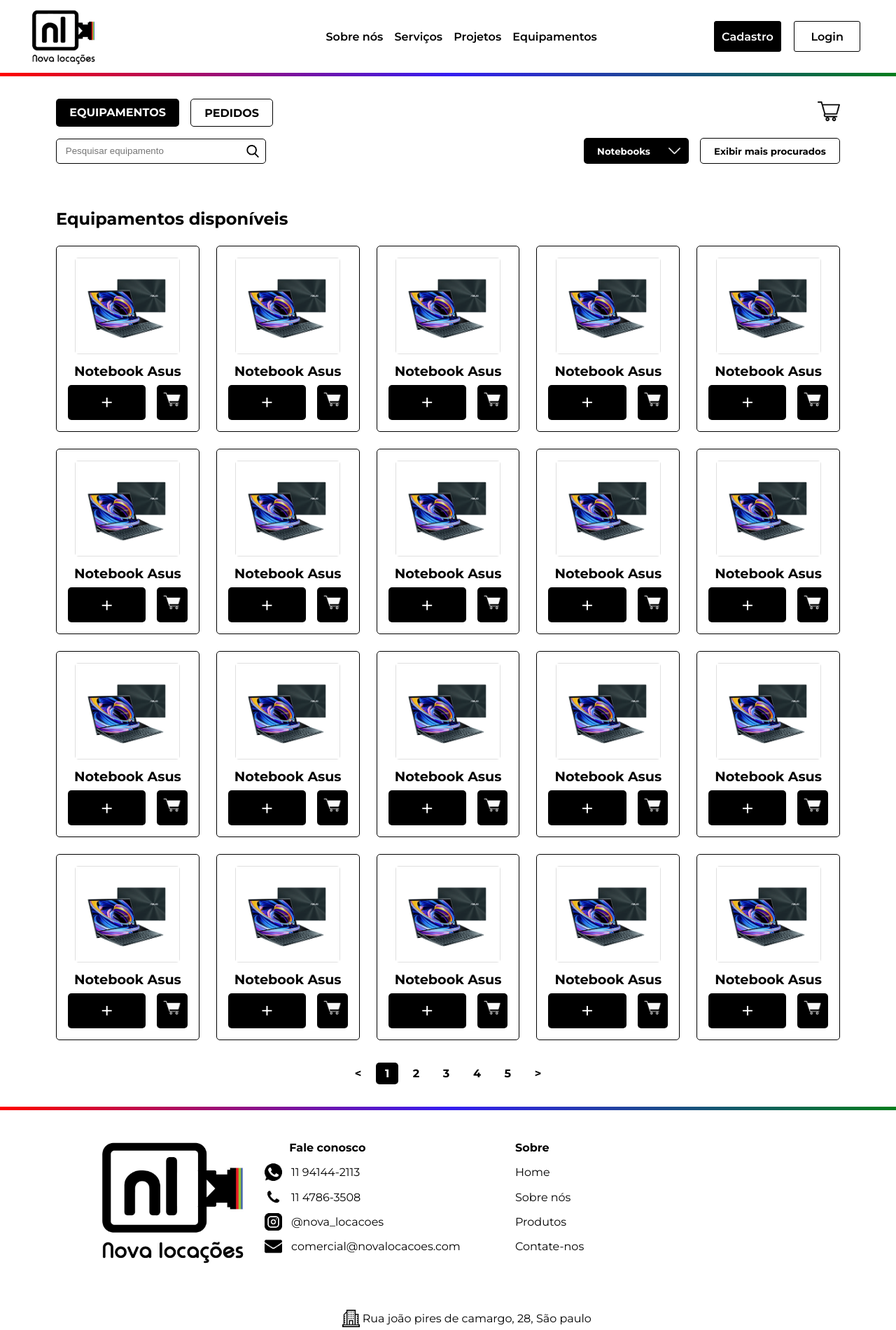
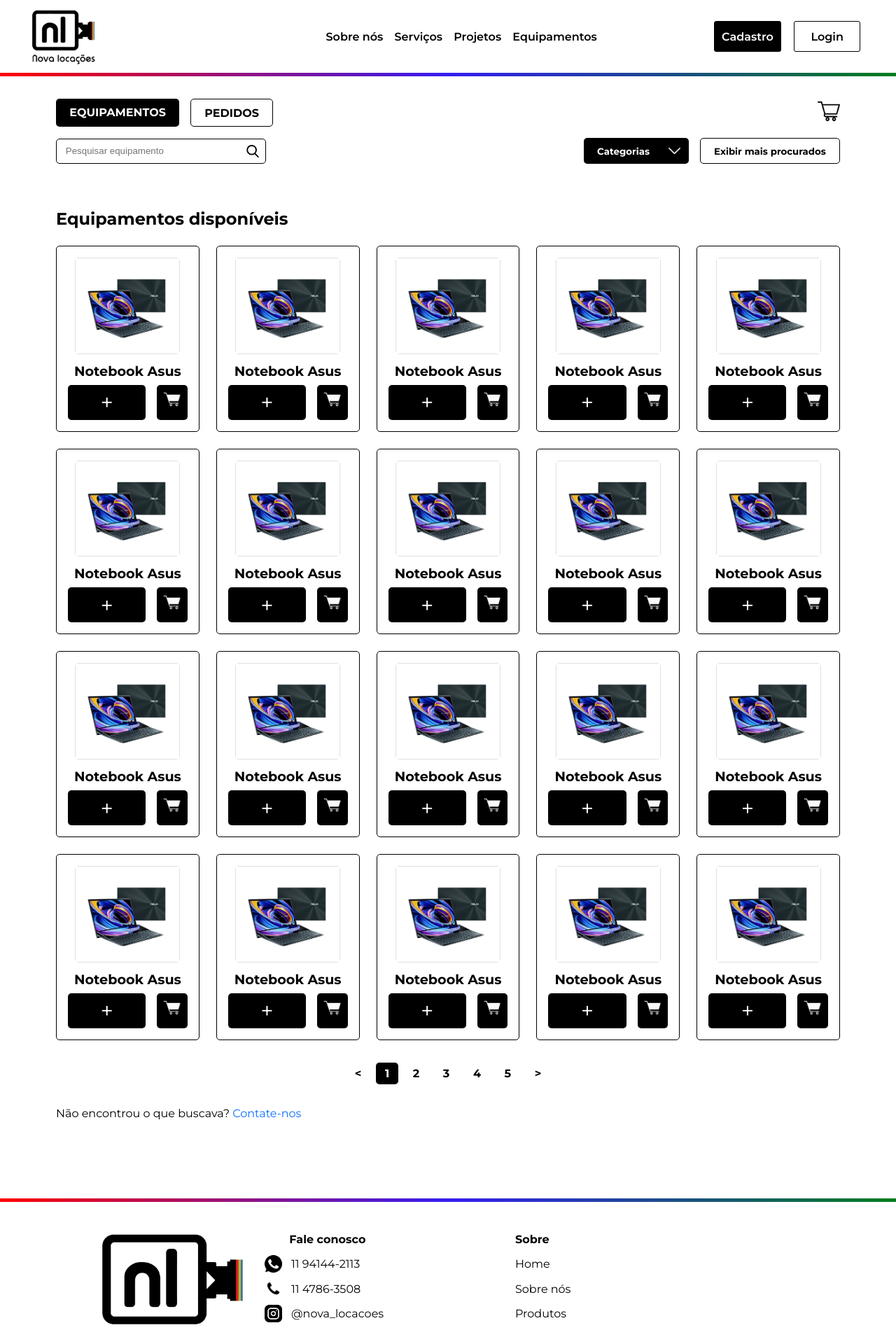
Before and after one commit to Org-InfinitySolutions/Frontend, a React (Vite) app: page /equipamentos in a window 1280 px wide. Shown: the top 1900 px of the page at 70% size. Built offline with nearby package versions, Linux system fonts and the light colour scheme; no server answers.

Commit message:
Ajustes na Responsividade e conteúdo das telas

```diff
--- a/src/Pages/Equipamentos.css
+++ b/src/Pages/Equipamentos.css
@@ -275,19 +275,14 @@
   transition: background-color var(--transição);
 }
 
-.modal {
-  position: fixed;
-  top: 50%;
-  left: 50%;
-  transform: translate(-50%, -50%);
-  max-width: 80%;
-  max-height: 40%;
-  background-color: rgb(255, 255, 255);
-  /* display: flex; */
-  justify-content: center;
-  align-items: center;
-  z-index: 9999;
-  overflow: hidden;
+.contato {
+  padding-top: 2rem;
+  padding-bottom: 5rem;
+}
+
+.contato a {
+  text-decoration: none;
+  color: #0D6EFD;
 }
 
 @media (max-width: 576px) {
--- a/src/Pages/Equipamentos.jsx
+++ b/src/Pages/Equipamentos.jsx
@@ -46,9 +46,10 @@
             </div>
 
             <div className="container-filtros">
-              <select className="select-filtro">
-                <option>Notebooks</option>
-                <option>Projetores</option>
+              <select className="select-filtro" defaultValue="">
+                <option value="" disabled hidden>Categorias</option>
+                <option>Projeção</option>
+                <option>Informática</option>
               </select>
 
               <button className="botao-secundario">Exibir mais procurados</button>
@@ -85,7 +86,10 @@
           <span>{'>'}</span>
         </div>
 
-        {/* Modal de Equipamento */}
+        <div className="contato">
+          Não encontrou o que buscava? <a href="#">Contate-nos</a>
+        </div>
+
         {produtoSelecionado && (
           <Modal produto={produtoSelecionado} onClose={fecharModal} />
         )}
--- a/src/Pages/Pedidos.jsx
+++ b/src/Pages/Pedidos.jsx
@@ -28,7 +28,8 @@
 						</div>
 
 						<div className="container-filtros">
-                            <select className="select-filtro">
+							<select className="select-filtro" defaultValue="">
+								<option value="" disabled hidden>Situação</option>
 								<option>Em Análise</option>
 								<option>Aprovado</option>
 								<option>Em Evento</option>
--- a/src/Pages/Produto.css
+++ b/src/Pages/Produto.css
@@ -131,7 +131,7 @@
   color: var(--color-branco);
 }
 
-.descricao,
+/* .descricao,
 .ficha-tecnica {
   background-color: var(--color-branco);
   padding: 1.5rem;
@@ -144,7 +144,7 @@
   font-size: 1.2rem;
   font-weight: bold;
   margin-bottom: 1rem;
-}
+} */
 
 .descricao p {
   color: var(--color-cinza);
@@ -179,9 +179,9 @@
 }
 
 .info-fabricante a {
-  color: var(--color-preto);
+  color: #0D6EFD;
+  text-decoration: none;
   font-weight: bold;
-  text-decoration: none;
 }
 
 .info-fabricante a:hover {
--- a/src/Pages/Produto.jsx
+++ b/src/Pages/Produto.jsx
@@ -33,7 +33,7 @@
           <p>Lorem ipsum dolor sit amet consectetur, adipisicing elit. Incidunt rem quam pariatur alias! Fuga aliquid, ipsa officia sint ducimus totam facilis rem? Accusantium ducimus molestiae quisquam minus quasi eius consequatur. Lorem ipsum, dolor sit amet consectetur adipisicing elit. Ad rerum mollitia excepturi voluptatibus commodi molestiae laborum doloremque voluptate ea maxime, placeat animi deleniti velit ipsum eum pariatur sunt natus numquam! Lorem ipsum dolor sit amet, consectetur adipisicing elit. Blanditiis nesciunt qui modi porro aspernatur, saepe, temporibus obcaecati quidem nulla consequatur excepturi exercitationem? Consectetur consequatur inventore amet distinctio eligendi, provident neque?</p>
         </section>
 
-        <section className="ficha-tecnica">
+        {/* <section className="ficha-tecnica">
           <h3>FICHA TÉCNICA</h3>
           <div className="tabela-detalhes">
             <div><strong>DETALHE</strong><p>Lorem ipsum dolor, sit amet</p></div>
@@ -43,10 +43,10 @@
             <div><strong>DETALHE</strong><p>Lorem ipsum dolor, sit amet</p></div>
             <div><strong>DETALHE</strong><p>Lorem ipsum dolor, sit amet</p></div>
           </div>
-        </section>
+        </section> */}
 
         <p className="info-fabricante">
-          Para mais informações do equipamento. <a href="#">Consulte o fabricante</a>.
+          Para mais informações do equipamento. Consulte o <a href="https://www.asus.com/br/" target="_blank" rel="noreferrer">fabricante</a>.
         </p>
       </main>
     </div>
--- a/src/components/ModalEquipamento.css
+++ b/src/components/ModalEquipamento.css
@@ -13,10 +13,10 @@
 
 .modal-container {
   background: white;
-  border-radius: 8px;
+  border-radius: 6px;
   width: 80%;
   max-width: 900px;
-  padding: 1.5rem;
+  padding: 2%;
   position: relative;
   box-shadow: 0 5px 15px rgba(0, 0, 0, 0.2);
 }
@@ -35,7 +35,7 @@
 .modal-conteudo {
   display: flex;
   align-items: flex-start;
-  gap: 2rem;
+  gap: 3%;
 }
 
 .modal-imagem {
@@ -54,34 +54,39 @@
 }
 
 .modal-info a {
-  color: #1a73e8;
-  text-decoration: underline;
+  color: #0D6EFD;
+  text-decoration: none;
 }
 
-@media (max-width: 576px) {
+@media (max-width: 768px) {
   .modal-container {
     width: 98vw;
     max-width: 98vw;
     padding: 0.7rem;
   }
+
   .modal-conteudo {
     flex-direction: column;
     gap: 1rem;
     align-items: center;
   }
+
   .modal-imagem {
     width: 120px;
     max-width: 90vw;
     margin-bottom: 1rem;
   }
+
   .fechar-modal {
     top: 6px;
     right: 10px;
     font-size: 1.2rem;
   }
+
   .modal-info h2 {
     font-size: 1.1rem;
   }
+
   .modal-info p {
     font-size: 0.95rem;
     margin: 0.5rem 0;
```
Lines whose indentation alone changed are shown as unchanged.
